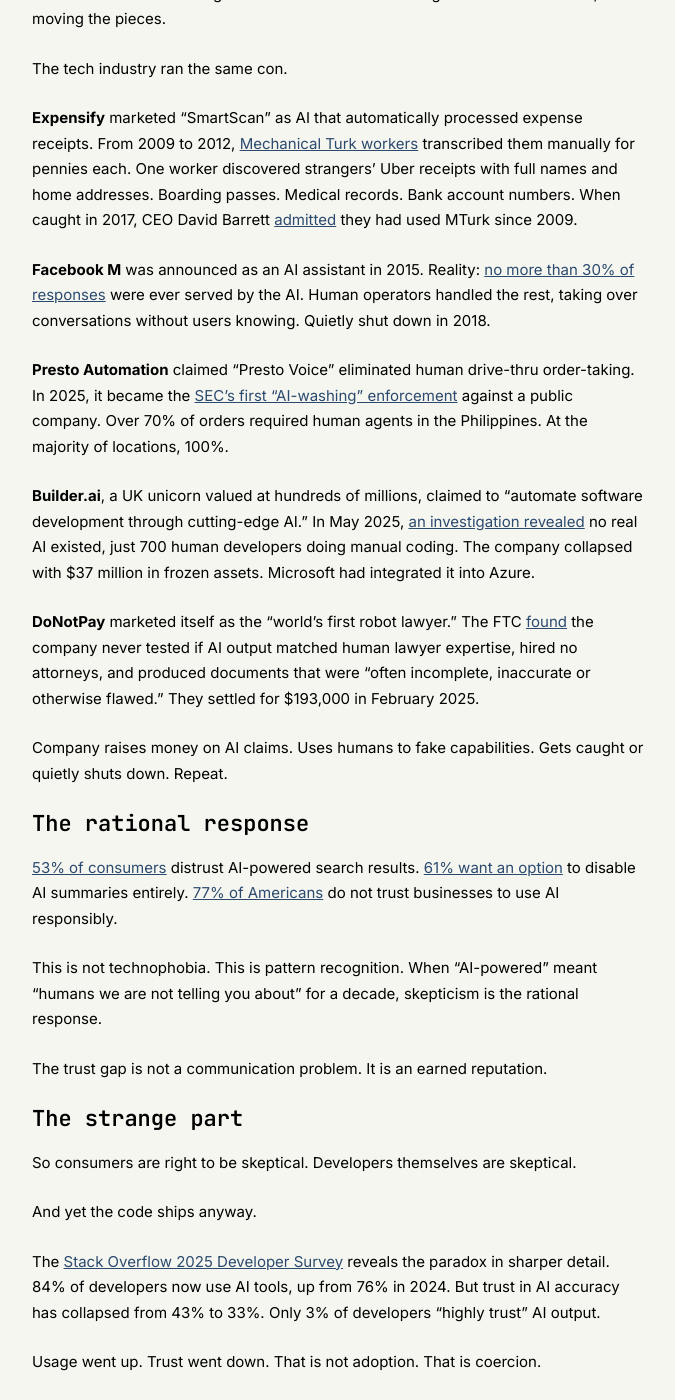
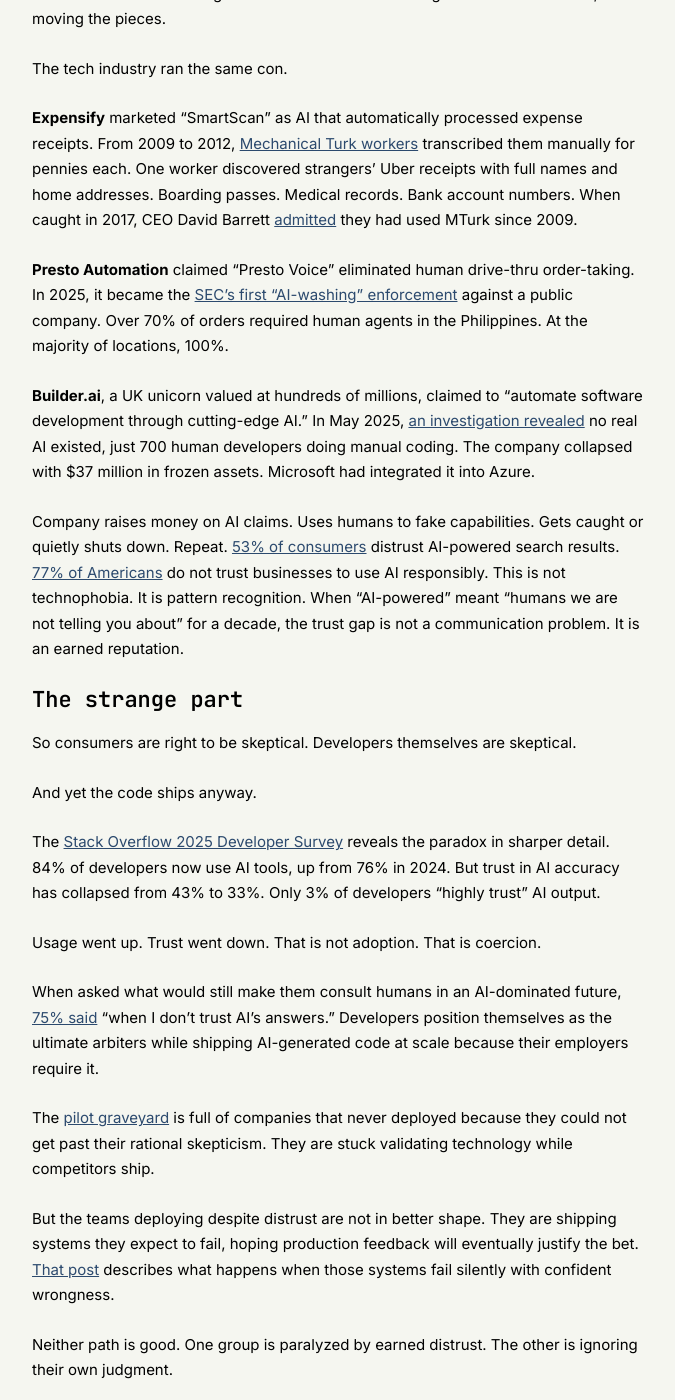
Before and after one commit to ashita-ai/ashita-ai.github.io, a Jekyll site: the page built from _posts/2026-01-27-the-trust-gap.md, in a window 1280 px wide and 1400 px high, scrolled down 654 px. Shown: the whole window, without its empty margins (302-977 px from the left). Built offline with Jekyll 4.4.1, drawn with Linux system fonts in a browser that asks for light colours; some of the changed text lies outside the part shown.

Commit message:
Tighten three more posts: ground-truth, properties, trust-gap
Ground Truth as Foundation: replaced four sub-paragraphs that
re-explained immutability, derivations, uncertainty, and verification
with a single compressed paragraph that names them and notes which
get full posts later in the series. Trimmed the closing Engram
paragraph by half.

The Properties That Survive: cut the Stewart Brand "shearing layers"
section. Two metaphors (OSI/TCP narrative + the property roster) were
already doing the work; the building-as-layers third metaphor
re-stated the same structure-versus-furniture point. Folded the one
load-bearing observation (pattern vs property) into a single
replacement paragraph.

The Trust Gap: cut the Facebook M and DoNotPay examples. Three
named-company AI-washing cases (Expensify, Presto, Builder.ai)
establish the pattern; five was redundant. Merged the "rational
response" stats into the closing paragraph of the Wizard-of-Oz
section. Trimmed the Boeing parallel from three explanatory beats
to one.

Net change: 41 lines deleted, 7 added.

```diff
--- a/_posts/2026-01-27-the-trust-gap.md
+++ b/_posts/2026-01-27-the-trust-gap.md
@@ -19,23 +19,11 @@
 
 **Expensify** marketed "SmartScan" as AI that automatically processed expense receipts. From 2009 to 2012, [Mechanical Turk workers](https://qz.com/1141695/startup-expensifys-smart-scanning-technology-used-humans-hired-on-amazon-mechanical-turk) transcribed them manually for pennies each. One worker discovered strangers' Uber receipts with full names and home addresses. Boarding passes. Medical records. Bank account numbers. When caught in 2017, CEO David Barrett [admitted](https://blog.expensify.com/2017/11/10/our-commitment-to-your-privacy/) they had used MTurk since 2009.
 
-**Facebook M** was announced as an AI assistant in 2015. Reality: [no more than 30% of responses](https://en.wikipedia.org/wiki/M_(virtual_assistant)) were ever served by the AI. Human operators handled the rest, taking over conversations without users knowing. Quietly shut down in 2018.
-
 **Presto Automation** claimed "Presto Voice" eliminated human drive-thru order-taking. In 2025, it became the [SEC's first "AI-washing" enforcement](https://www.sec.gov/enforcement-litigation/administrative-proceedings/33-11352-s) against a public company. Over 70% of orders required human agents in the Philippines. At the majority of locations, 100%.
 
 **Builder.ai**, a UK unicorn valued at hundreds of millions, claimed to "automate software development through cutting-edge AI." In May 2025, [an investigation revealed](https://vaultinum.com/blog/ai-washing-lessons-from-the-builder-ai-collapse) no real AI existed, just 700 human developers doing manual coding. The company collapsed with $37 million in frozen assets. Microsoft had integrated it into Azure.
 
-**DoNotPay** marketed itself as the "world's first robot lawyer." The FTC [found](https://www.ftc.gov/news-events/news/press-releases/2025/02/ftc-finalizes-order-donotpay-prohibits-deceptive-ai-lawyer-claims-imposes-monetary-relief-requires) the company never tested if AI output matched human lawyer expertise, hired no attorneys, and produced documents that were "often incomplete, inaccurate or otherwise flawed." They settled for $193,000 in February 2025.
-
-Company raises money on AI claims. Uses humans to fake capabilities. Gets caught or quietly shuts down. Repeat.
-
-## The rational response
-
-[53% of consumers](https://www.gartner.com/en/newsroom/press-releases/2025-09-03-gartner-survey-finds-53-percent-of-consumers-distrust-ai-powered-search-results0) distrust AI-powered search results. [61% want an option](https://www.marketingdive.com/news/more-than-half-of-consumers-are-wary-of-ai-powered-search-gartner/759451/) to disable AI summaries entirely. [77% of Americans](https://kpmg.com/us/en/media/news/trust-in-ai-2025.html) do not trust businesses to use AI responsibly.
-
-This is not technophobia. This is pattern recognition. When "AI-powered" meant "humans we are not telling you about" for a decade, skepticism is the rational response.
-
-The trust gap is not a communication problem. It is an earned reputation.
+Company raises money on AI claims. Uses humans to fake capabilities. Gets caught or quietly shuts down. Repeat. [53% of consumers](https://www.gartner.com/en/newsroom/press-releases/2025-09-03-gartner-survey-finds-53-percent-of-consumers-distrust-ai-powered-search-results0) distrust AI-powered search results. [77% of Americans](https://kpmg.com/us/en/media/news/trust-in-ai-2025.html) do not trust businesses to use AI responsibly. This is not technophobia. It is pattern recognition. When "AI-powered" meant "humans we are not telling you about" for a decade, the trust gap is not a communication problem. It is an earned reputation.
 
 ## The strange part
 
@@ -57,15 +45,9 @@
 
 ## The Boeing parallel
 
-This has happened before.
-
-In 2018 and 2019, two Boeing 737 MAX aircraft crashed, killing 346 people. Investigations revealed that Boeing had rushed to match Airbus's A320, and engineers who raised safety concerns were told to ["not rock the boat"](https://pmc.ncbi.nlm.nih.gov/articles/PMC7351545/). A manager told one engineer: "You don't want to be upsetting executives."
-
-Instead of redesigning hardware, Boeing relied on software (the MCAS system) to compensate for aerodynamic problems. Engineers [bragged](https://spectrum.ieee.org/how-the-boeing-737-max-disaster-looks-to-a-software-developer) they had "tricked" FAA regulators. After the crashes, a former senior manager said: "I would absolutely not fly a Max airplane. I've worked in the factory where they were built, and I saw the pressure employees were under to rush the planes out the door."
+In 2018 and 2019, two Boeing 737 MAX aircraft crashed, killing 346 people. Investigations revealed that Boeing had rushed to match Airbus's A320, and engineers who raised safety concerns were told to ["not rock the boat"](https://pmc.ncbi.nlm.nih.gov/articles/PMC7351545/). A manager told one engineer: "You don't want to be upsetting executives." Instead of redesigning hardware, Boeing relied on software (the MCAS system) to compensate for aerodynamic problems. Engineers [bragged](https://spectrum.ieee.org/how-the-boeing-737-max-disaster-looks-to-a-software-developer) they had "tricked" FAA regulators.
 
 The pattern is identical to what DORA describes. Engineers knew the system was not ready. Competitive pressure overrode safety concerns. The code shipped anyway.
-
-The lesson applies directly to AI. Even the best companies fall prey to competitive pressures that drive them to ship products more quickly and cheaply than the engineering supports.
 
 The aviation industry relies on public trust. So does AI. Every high-profile failure erodes the foundation: UnitedHealthcare's algorithm denying care with a [90% error rate on appeals](https://www.cbsnews.com/news/unitedhealth-lawsuit-ai-deny-claims-medicare-advantage-health-insurance-denials/), a Cruise robotaxi [dragging a pedestrian over 20 feet](https://www.justice.gov/usao-ndca/pr/cruise-admits-submitting-false-report-influence-federal-investigation-and-agrees-pay), chatbots confidently hallucinating legal citations.
 
```
Also changed, not shown: _posts/2026-03-17-the-properties-that-survive.md (+2 -10 lines), _posts/2026-03-24-ground-truth-as-foundation.md (+3 -11 lines).
